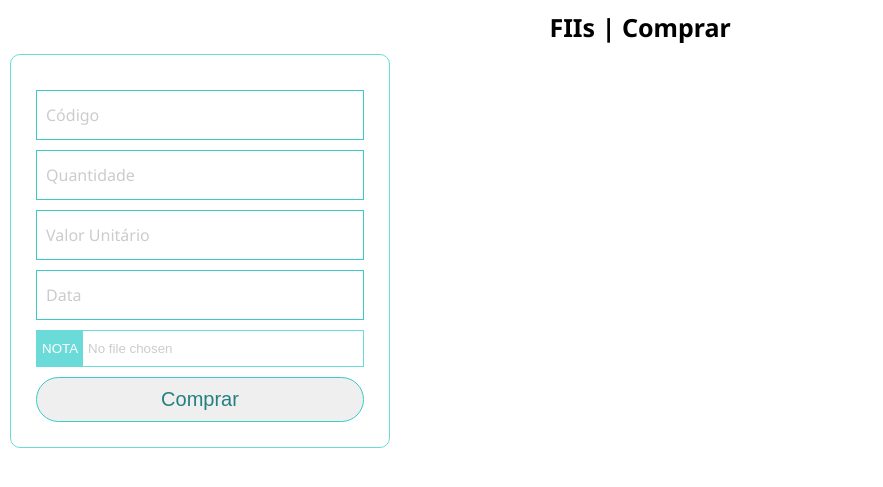
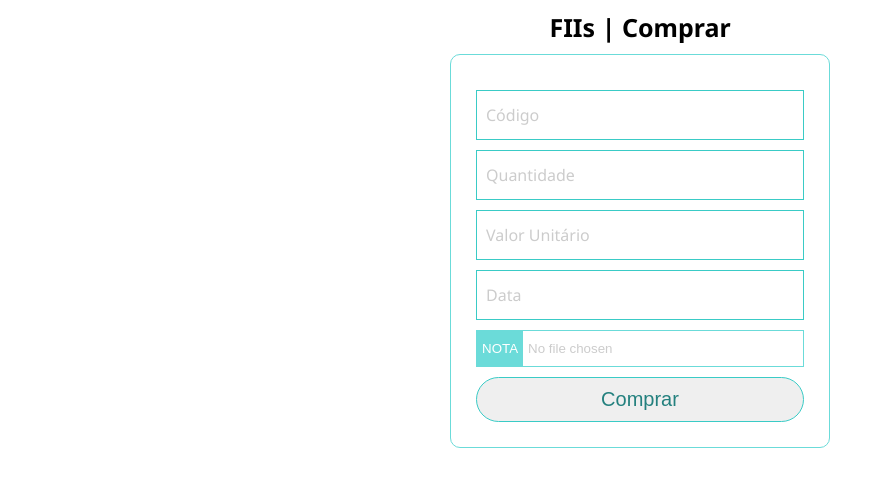
Before and after one commit to devguilhermecosta/sys-web-invest, a Django app: page /ativos/fiis/comprar/ in a window 1280 px wide. Shown: the part 50-537 px from the top of the page, without its empty margins (0-883 px from the left). Run offline with Django 4.2, Linux system fonts and the light colour scheme; a user stored in the database is signed in.

Commit message:
style: add a container

```diff
--- a/product/templates/product/pages/fiis/fiis_buy.html
+++ b/product/templates/product/pages/fiis/fiis_buy.html
@@ -7,5 +7,7 @@
 {% block content %}
   <h1 class="C-dashboard_title">FIIs | comprar</h1>
   {% include 'global/partials/_messages.html' %}
-  {% include 'global/partials/_form.html' %}
+  <section class="C-actions center_x_y_flex">
+    {% include 'global/partials/_form.html' %}
+  </section>
 {% endblock content %}
```
